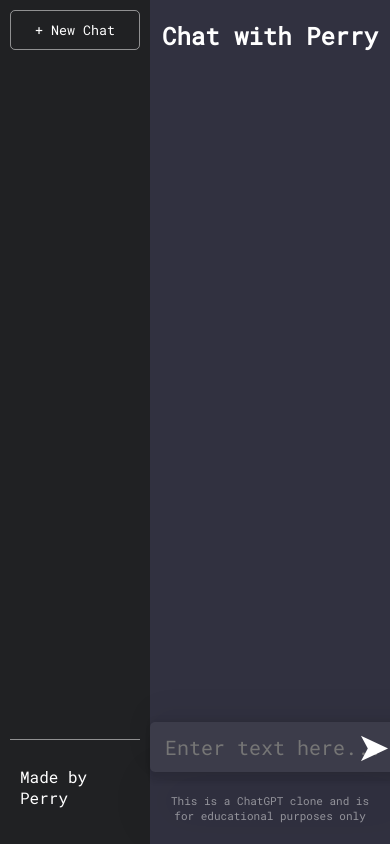
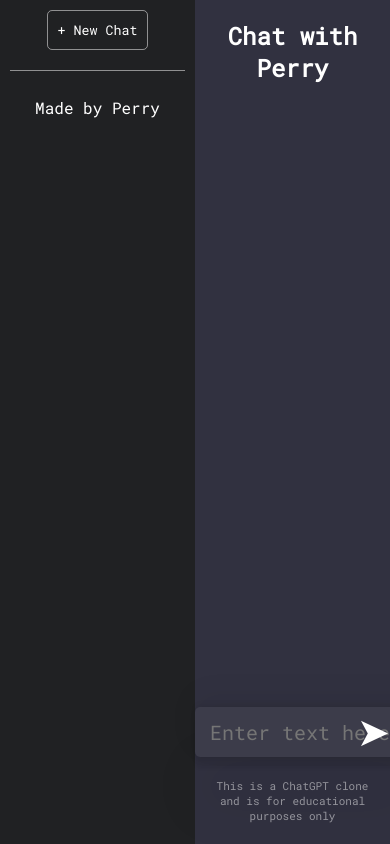
Before and after one commit to perry1224/Chat-with-Perry, a React (Create React App) app: page / in a window 390 px wide. Shown: the top 844 px of the page. Built offline with nearby package versions, Linux system fonts and the light colour scheme.

Commit message:
Update index.css

```diff
--- a/src/index.css
+++ b/src/index.css
@@ -129,3 +129,17 @@
 .feed p.role {
   min-width: 100px
 }
+
+@media screen and (max-width: 450px) {
+
+  .side-bar {
+    text-align: center;
+    float: none;
+    width: 100%;
+    display: block;
+  }
+  .history {
+    display: none;
+  }
+
+}
```
